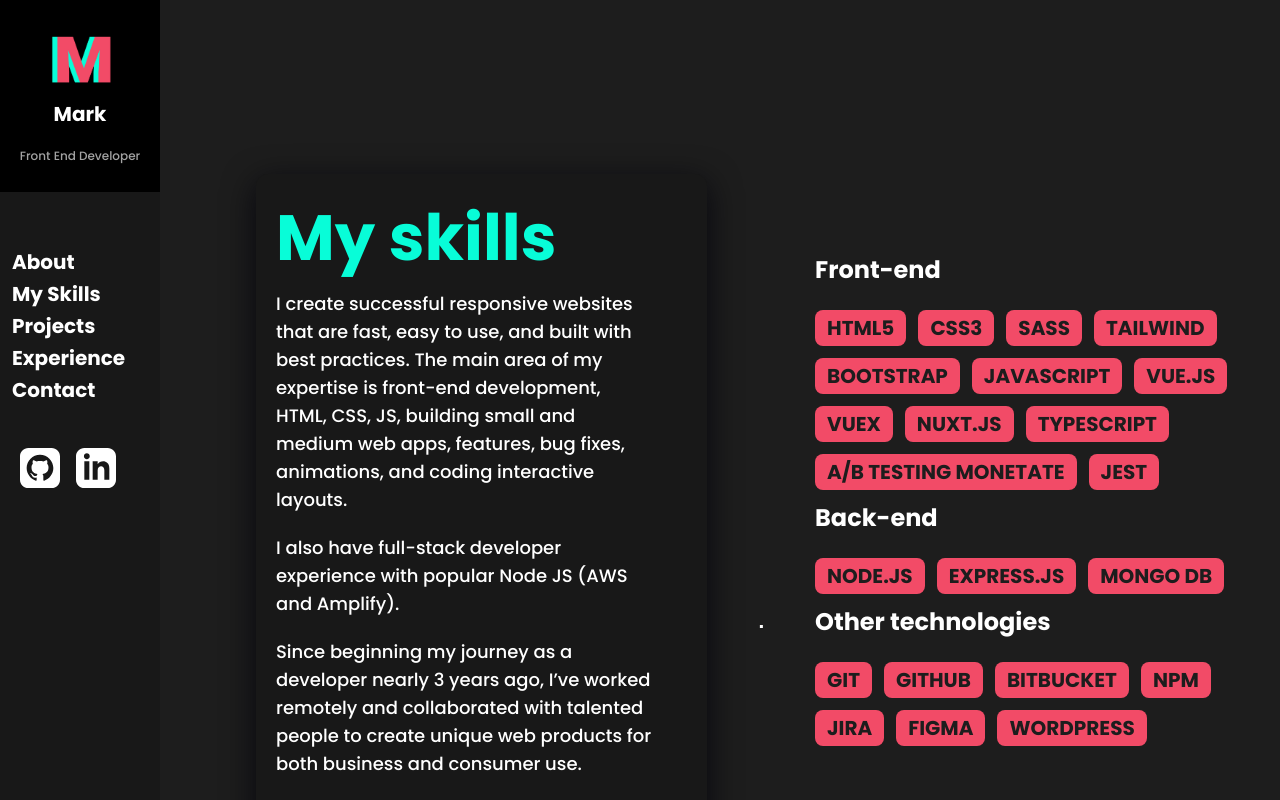
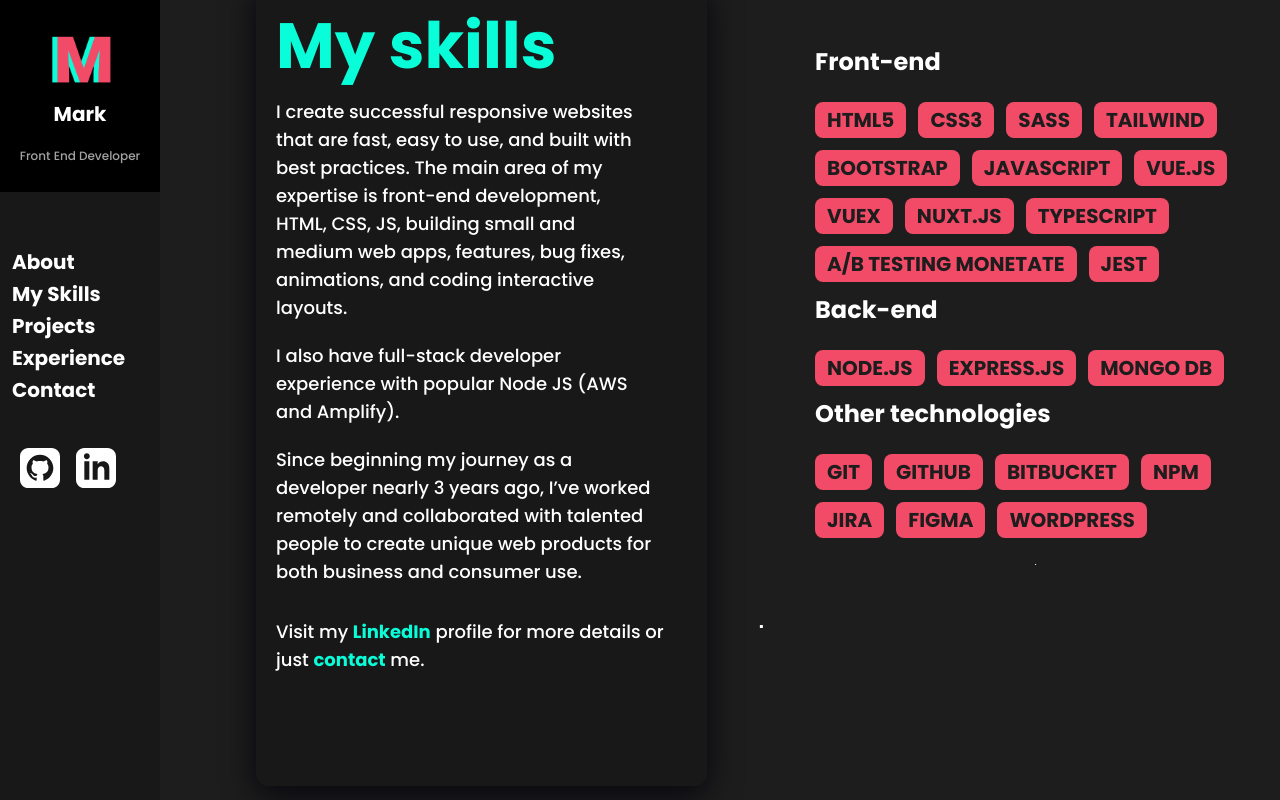
Before and after one commit to markytobran/newportfoliowebsite, a Vue app: page /skills in a window 1280 px wide. Built offline with nearby package versions, Linux system fonts and the light colour scheme; what vue3-openlayers would draw is missing.

Commit message:
Fixes styling issues

```diff
--- a/src/views/SkillsView.vue
+++ b/src/views/SkillsView.vue
@@ -24,7 +24,7 @@
 
 <template>
   <section class="h-full lg:h-screen w-full lg:w-screen p-10 xl:p-24 flex flex-col justify-center">
-    <div class="flex flex-col xl:flex-row items-start xl:items-center lg:mt-96">
+    <div class="flex flex-col xl:flex-row items-start xl:items-center">
       <GlassCard class="w-full md:w-11/12 xl:w-5/12 h-full text-white mb-8" title="My skills">
         <p class="mb-5 text-md md:text-lg w-11/12">
           I create successful responsive websites that are fast, easy to use, and built with best practices. The main area of my expertise is
@@ -45,7 +45,7 @@
         </p>
       </GlassCard>
       <!--SKILL Section-->
-      <div class="w-full xl:w-1/2 h-full xl:ml-24 xl:translate-y-32 mb-32">
+      <div class="w-full xl:w-1/2 h-full xl:ml-24 xl:translate-y-12 mb-32 md:mb-0">
         <div class="px-3 w-full lg:w-10/12">
           <SkillElement title="Front-end" :tech-list="frontEnd" />
         </div>
```
